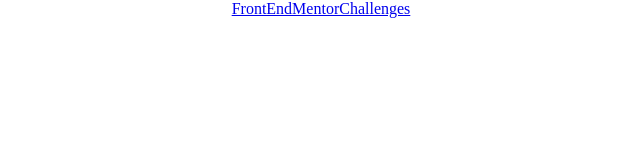
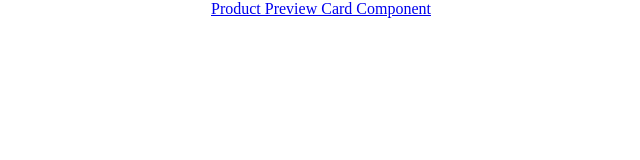
Before and after one commit to VenkatSaiVikram/FrontEndMentorChallenges, a plain HTML site: page FrontEndMentorChallenges.html in a window 1280 px wide. Shown: the full height of the page, 319-959 px from the left. Drawn offline with Linux system fonts and the light colour scheme.

Commit message:
Main Page

```diff
--- a/FrontEndMentorChallenges.html
+++ b/FrontEndMentorChallenges.html
@@ -42,7 +42,7 @@
             <ul>
 
                 <li>
-                    <a href="FrontEndMentorChallenges.html">FrontEndMentorChallenges</a>
+                    <a href="./product-preview-card-component/index.html">Product Preview Card Component</a>
                 </li>
 
             </ul>
```
